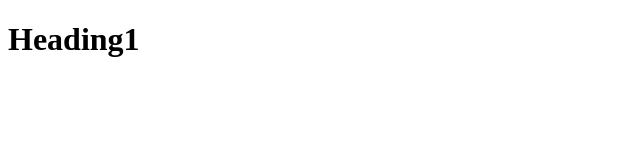
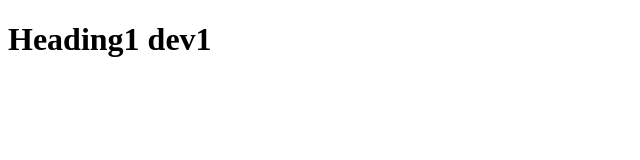
Before and after one commit to jslubana78/pushingToBranches, a plain HTML site: page index.html in a window 1280 px wide. Shown: the whole page, without its empty margins (0-640 px from the left). Drawn offline with Linux system fonts and the light colour scheme.

Commit message:
dev1 commit

```diff
--- a/index.html
+++ b/index.html
@@ -7,6 +7,6 @@
     <title>Document</title>
   </head>
   <body>
-    <h1>Heading1</h1>
+    <h1>Heading1 dev1</h1>
   </body>
 </html>
```
